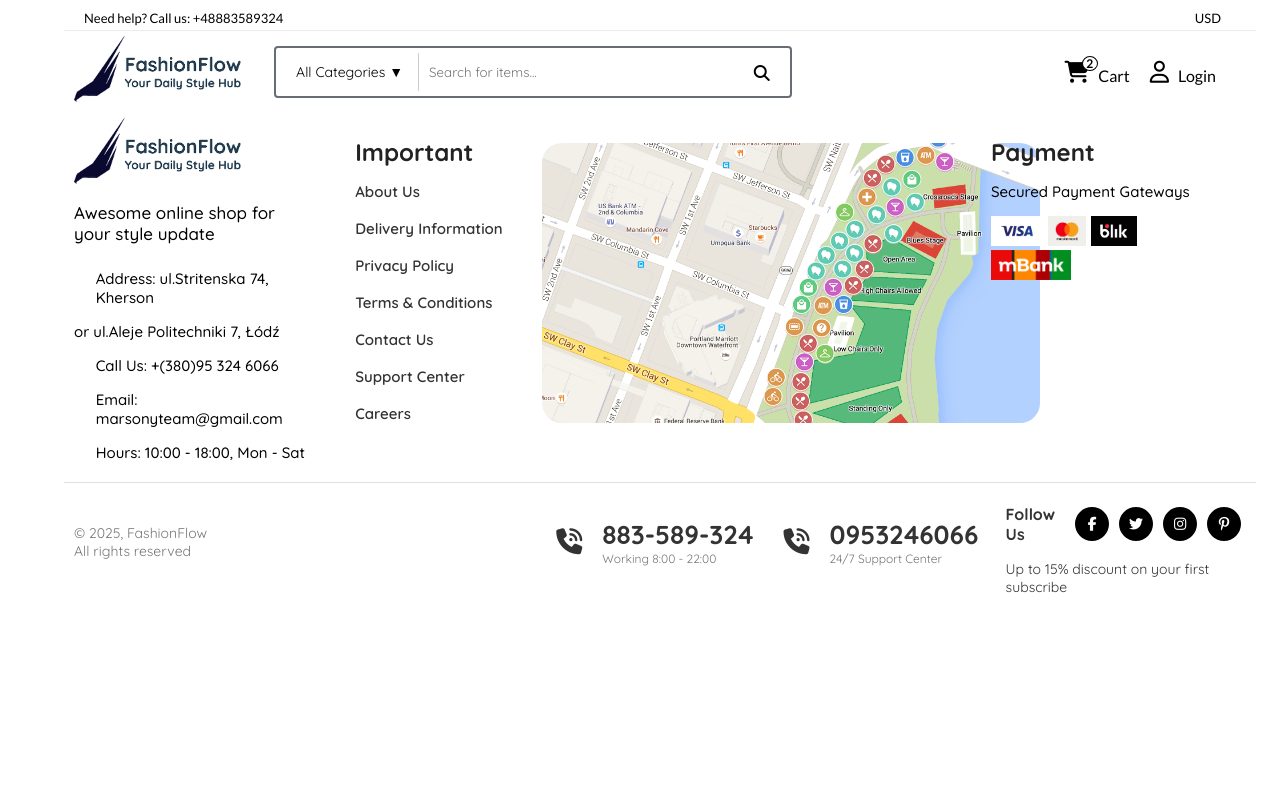
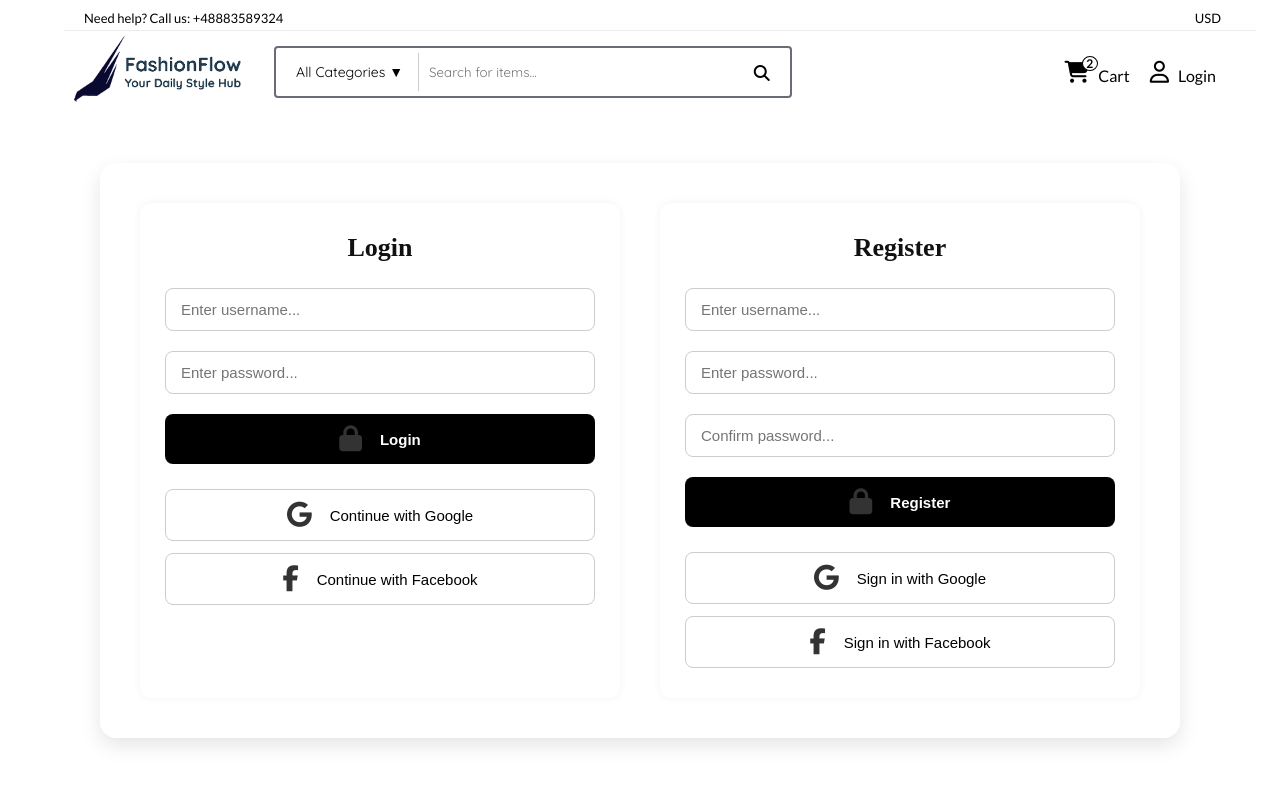
Before and after one commit to Velfoy/eBiznesShop, a React (Vite) app: page /loginregister in a window 1280 px wide. Shown: the top 791 px of the page. Built offline with nearby package versions, Linux system fonts and the light colour scheme.

Commit message:
Form first version login register

```diff
--- a/src/App.jsx
+++ b/src/App.jsx
@@ -5,6 +5,7 @@ import ProductDetail from "./pages/ProductDetails";
 import Cart from "./pages/Cart";
 import HeaderNav from "./pages/HeaderNav";
 import Footer from "./pages/Footer";
+import LoginRegister from "./pages/LoginRegister";
 function App() {
   return (
     <div className="centering">
@@ -16,6 +17,7 @@ function App() {
           <Route path="/products" element={<Products />} />
           <Route path="/product/:id" element={<ProductDetail />} />
           <Route path="/cart" element={<Cart />} />
+          <Route path="/loginregister" element={<LoginRegister />} />
         </Routes>
       </div>
       <Footer></Footer>
--- /dev/null
+++ b/src/pages/LoginForm.jsx
@@ -0,0 +1,36 @@
+import React from "react";
+
+function LoginForm() {
+    return (
+        <div className="form-section">
+            <h2>Login</h2>
+            <form className="form">
+                <input
+                    type="text"
+                    placeholder="Enter username..."
+                    className="input-field"
+                    required
+                />
+                <input
+                    type="password"
+                    placeholder="Enter password..."
+                    className="input-field"
+                    required
+                />
+                <button type="submit" className="btn primary-btn">
+                    <i className="fas fa-lock icon"></i> Login
+                </button>
+            </form>
+            <div className="social-login">
+                <button className="btn google-btn">
+                    <i className="fab fa-google icon"></i> Continue with Google
+                </button>
+                <button className="btn facebook-btn">
+                    <i className="fab fa-facebook-f icon"></i> Continue with Facebook
+                </button>
+            </div>
+        </div>
+    );
+}
+
+export default LoginForm;
--- /dev/null
+++ b/src/pages/LoginRegister.jsx
@@ -0,0 +1,16 @@
+import React from "react";
+import LoginForm from "./LoginForm";
+import RegisterForm from "./RegisterForm";
+import "../styles/loginRegister.css";
+
+function LoginRegister() {
+    return (
+        <div className="login-register login-register-container">
+            <LoginForm />
+            <RegisterForm />
+        </div>
+
+    );
+}
+
+export default LoginRegister;
--- /dev/null
+++ b/src/pages/RegisterForm.jsx
@@ -0,0 +1,42 @@
+import React from "react";
+
+function RegisterForm() {
+    return (
+        <div className="form-section">
+            <h2>Register</h2>
+            <form className="form">
+                <input
+                    type="text"
+                    placeholder="Enter username..."
+                    className="input-field"
+                    required
+                />
+                <input
+                    type="password"
+                    placeholder="Enter password..."
+                    className="input-field"
+                    required
+                />
+                <input
+                    type="password"
+                    placeholder="Confirm password..."
+                    className="input-field"
+                    required
+                />
+                <button type="submit" className="btn primary-btn">
+                    <i className="fas fa-lock icon"></i> Register
+                </button>
+            </form>
+            <div className="social-login">
+                <button className="btn google-btn">
+                    <i className="fab fa-google icon"></i> Sign in with Google
+                </button>
+                <button className="btn facebook-btn">
+                    <i className="fab fa-facebook-f icon"></i> Sign in with Facebook
+                </button>
+            </div>
+        </div>
+    );
+}
+
+export default RegisterForm;
--- a/src/pages/RightLinks.jsx
+++ b/src/pages/RightLinks.jsx
@@ -9,7 +9,7 @@ const RightLinks = ({ cartCount }) => {
             <span className="cart-badge">2</span> {/* Update dynamically */}
             <span className="ml-2 cart_name">Cart</span>
         </Link>
-        <Link to="/products" className="login-container">
+        <Link to="/loginregister" className="login-container">
             <i className="fa-regular fa-user login-icon"></i>
             <span className="ml-2 login_name">Login</span>
         </Link>
--- a/src/styles/footer.css
+++ b/src/styles/footer.css
@@ -7,4 +7,5 @@
     display: flex;
     flex-direction: column;
     width: 90%;
+    margin-bottom: 30px;
 }
--- a/src/styles/footerBottom.css
+++ b/src/styles/footerBottom.css
@@ -19,6 +19,7 @@
     flex-direction: row;
     justify-content: left;
     align-items: center;
+    margin-bottom: -5px;
 }
 .left_bottom_footer{
     width: 41%;
@@ -58,7 +59,7 @@
 .phone_number {
     font-weight: bold;
     margin: 0;
-    font-size: 26px;
+    font-size: 22px;
 }
 
 .sub_text {
@@ -69,17 +70,20 @@
 
 .right_bottom_footer {
     text-align: left;
+    margin-top: 10px;
 }
 
 .follow_us {
     font-weight: bold;
     margin-right: 20px;
+    margin-top: -5px;
 }
 
 .social_icons {
     display: flex;
     gap: 10px;
     margin: 5px 0;
+    margin-top: -15px;
 }
 
 .social_icons .icon {
--- /dev/null
+++ b/src/styles/loginRegister.css
@@ -0,0 +1,105 @@
+/* Scoped reset inside the component only */
+.login-register-container * {
+    margin: 0;
+    padding: 0;
+    box-sizing: border-box;
+  }
+
+  .login-register-container {
+    display: flex;
+    justify-content: space-between;
+    flex-wrap: wrap;
+    max-width: 1000px;
+    margin: 50px auto;
+    padding: 40px;
+    background-color: #fff;
+    border-radius: 16px;
+    box-shadow: 0 8px 20px rgba(0, 0, 0, 0.1);
+    gap: 40px;
+  }
+
+  /* Prefixing everything with .login-register to keep styles isolated */
+  .login-register .form-section {
+    flex: 1 1 420px;
+    background-color: #fff;
+    padding: 30px 25px;
+    border-radius: 12px;
+    box-shadow: 0 0 10px rgba(0, 0, 0, 0.05);
+  }
+
+  .login-register .form-section h2 {
+    text-align: center;
+    margin-bottom: 25px;
+    font-size: 26px;
+    color: #111;
+  }
+
+  .login-register .input-field {
+    width: 100%;
+    padding: 12px 45px 12px 15px;
+    font-size: 15px;
+    border: 1px solid #ccc;
+    border-radius: 8px;
+    outline: none;
+    margin-bottom: 20px;
+    transition: border-color 0.2s;
+  }
+
+  .login-register .input-field:focus {
+    border-color: #888;
+  }
+
+  .login-register .icon {
+    margin-right: 8px;
+  }
+
+  .login-register .btn {
+    width: 100%;
+    padding: 12px;
+    border: none;
+    border-radius: 8px;
+    font-size: 15px;
+    cursor: pointer;
+    transition: background 0.3s ease;
+    display: flex;
+    align-items: center;
+    justify-content: center;
+    gap: 10px;
+  }
+
+  .login-register .primary-btn {
+    background-color: #000;
+    color: #fff;
+    font-weight: 600;
+  }
+
+  .login-register .social-login {
+    margin-top: 25px;
+    display: flex;
+    flex-direction: column;
+    gap: 12px;
+  }
+
+  .login-register .google-btn,
+  .login-register .facebook-btn {
+    background-color: #fff;
+    border: 1px solid #ccc;
+    color: #000;
+    font-weight: 500;
+  }
+
+  .login-register .google-btn:hover,
+  .login-register .facebook-btn:hover {
+    background-color: #f1f1f1;
+  }
+
+  @media (max-width: 768px) {
+    .login-register-container {
+      flex-direction: column;
+      padding: 20px;
+    }
+
+    .login-register .form-section {
+      width: 100%;
+    }
+  }
```
